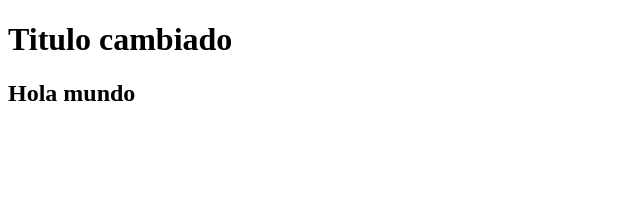
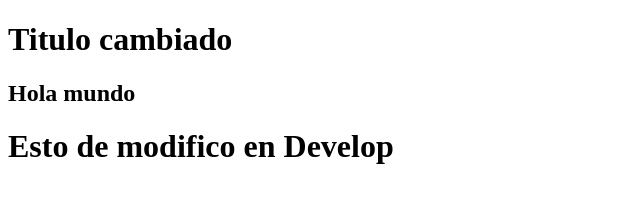
Before and after one commit to AnthonyMosquera/Hello_Word_Git, a plain HTML site: page index.html in a window 1280 px wide. Shown: the whole page, without its empty margins (0-640 px from the left). Drawn offline with Linux system fonts and the light colour scheme.

Commit message:
Se modificó  y se agrego nueva etiqueta

```diff
--- a/index.html
+++ b/index.html
@@ -9,6 +9,7 @@
     <h1>Titulo cambiado</h1>
     <div>
         <h2>Hola mundo</h2>
+        <h1>Esto de modifico en Develop</h1>
     </div>
 </body>
 </html>
```
